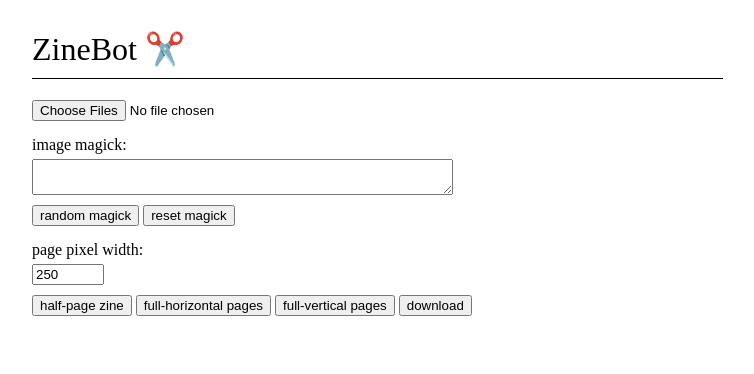
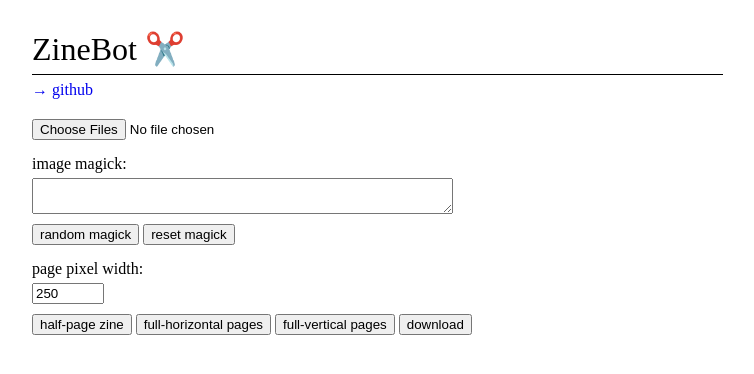
Before and after one commit to tombetthauser/wasm-zinebot, a plain HTML site: page index.html in a window 1280 px wide. Shown: the whole page, without its empty margins (32-786 px from the left). Drawn offline with nearby package versions, Linux system fonts and the light colour scheme.

Commit message:
Add github link

```diff
--- a/index.html
+++ b/index.html
@@ -24,9 +24,12 @@
         width: 60%;
         min-width: 350px;
         border-bottom: 1px solid black;
-        padding-bottom: 10px;
+        padding-bottom: 6px;
+        margin-bottom: 6px;
         font-weight: 100;
     }
+    a { display: block; margin-bottom: 20px; text-decoration: none; }
+    a:hover { text-decoration: underline; }
     textarea { display: block; max-width: 80%; min-width: 300px;}
     img { border: 1px solid black; display: block; }
     input { display: block }
@@ -41,6 +44,7 @@
 
 <body>
     <h1>ZineBot ✂️</h1>
+    <a href="#">→ github</a>
     <input type=file name=file id="user-files" aria-label="File Input" accept=".jpg,.jpeg,.png" multiple>
     <label>image magick:</label>
     <textarea cols="50" id="text-area"></textarea>
```
